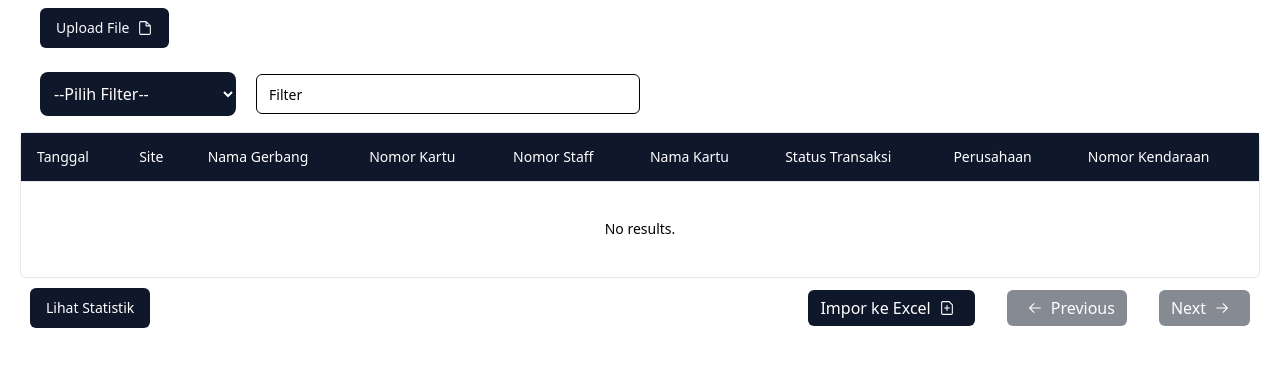
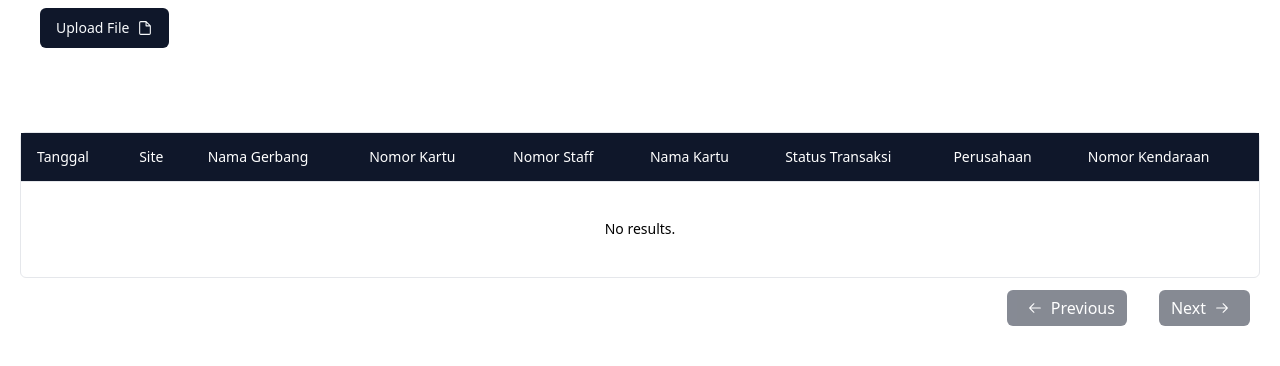
Before and after one commit to ninoslat1/vitets-excel-reader, a React (Vite) app: page / in a window 1280 px wide. Shown: the top 366 px of the page. Built offline with nearby package versions, Linux system fonts and the light colour scheme.

Commit message:
feature: conditional render on data

```diff
--- a/src/components/BottomTable.tsx
+++ b/src/components/BottomTable.tsx
@@ -8,14 +8,14 @@ import {Insight} from "./Insight";
 export function BottomTable<TData>({data, dataTransaction, table}:IBottomTable<TData>){
     return (
       <div className="block md:flex items-center justify-between text-xs md:text-base">
-        <div className="flex justify-between md:gap-8 p-2.5">
+        <div className={`flex justify-between md:gap-8 p-2.5 ${table.getRowModel().rows?.length ? "" : "invisible"}`}>
           <Insight dataTransaction={dataTransaction} table={table}/>
         </div>
         <div className="flex justify-between md:gap-8 p-2.5">
           <Button
             size="sm"
             onClick={() => handleXLSImport(data, dataTransaction)}
-            className="bg-slate-900 text-white hover:bg-green-800 text-xs md:text-base items-center"
+            className={`bg-slate-900 text-white hover:bg-green-800 text-xs md:text-base items-center ${table.getRowModel().rows?.length ? "" : "invisible"}`}
           >
             Impor ke Excel <FilePlusIcon className="h-2 w-2 md:h-4 md:w-4 mx-2"/>
           </Button>
--- a/src/components/DataTable.tsx
+++ b/src/components/DataTable.tsx
@@ -12,8 +12,13 @@ export function DataTable<TData, TValue>({
   data,
 }: IDataTableProps<TData, TValue>) {
 
+  // Deklarasikan state filter kolom
   const [columnFilters, setColumnFilters] = useState<ColumnFiltersState>([])
+
+  // Deklarasikan state filter select
   const [selectedValues, setSelectedValues] = useState<string>("")
+
+  // Deklarasikan referensi untuk komponen tabel
   const tableComponent = useRef<HTMLTableElement>(null)
 
   // Dekalarsikan variabel tabel untuk Tanstack Table
@@ -35,7 +40,7 @@ export function DataTable<TData, TValue>({
 
   return (
     <div>
-      <div className="flex items-center py-4">
+      <div className={`flex items-center py-4 ${table.getRowModel().rows?.length ? "" : "invisible"} `}>
         <select value={selectedValues} onChange={(e: ChangeEvent<HTMLSelectElement>) => handleSelectChange(e, setSelectedValues)} className="p-2.5 bg-slate-900 rounded-lg text-white mx-5 hover:bg-white hover:text-slate-900 hover:cursor-pointer">
         <optgroup label="Filter List">
           <option value={''}>--Pilih Filter--</option>
--- a/src/components/Insight.tsx
+++ b/src/components/Insight.tsx
@@ -2,44 +2,14 @@ import { IBottomTable } from "@/interface"
 import { Button } from "./ui/button"
 import { Dialog, DialogClose, DialogContent, DialogFooter, DialogHeader, DialogTitle, DialogTrigger } from "./ui/dialog"
 import { CheckIcon, EnterIcon, ExitIcon } from "@radix-ui/react-icons"
-import { Chart, AxisOptions } from 'react-charts'
-import { useMemo } from "react"
-import { DailyTransaction, TSeries } from "@/type"
+import { Chart } from 'react-charts'
+import { handleChart } from "@/utils/HandleChart"
 
 
 export function Insight<TData>({dataTransaction, table}:Partial<IBottomTable<TData>>) {
-    const names = Array.from(table?.getAllColumns()?.map((column: any) => column.getFacetedUniqueValues())[2]).map((item: any) => item[0]);
 
-    const data: TSeries[] = [
-    {
-        label: 'Data Statistik Gerbang',
-        data: [],
-    },
-    ];
-
-    names.forEach((name) => {
-    const controllerCount: number | undefined = dataTransaction?.filter(cell => cell.getValue("controller") === name).length;
-    data[0].data.push({
-        controller: name,
-        count: controllerCount,
-    });
-    });
-
-    const primaryAxis = useMemo(
-        (): AxisOptions<DailyTransaction> => ({
-          getValue: datum => datum.controller,
-        }),
-        []
-      )
-
-      const secondaryAxes = useMemo(
-        (): AxisOptions<DailyTransaction>[] => [
-          {
-            getValue: datum => datum.count,
-          },
-        ],
-        []
-      )
+  // Mengambil data yang dibutuhkan untuk meng-generate chart
+  const { data, primaryAxis, secondaryAxes } = handleChart({table, dataTransaction});
 
   return (
     <div>
--- /dev/null
+++ b/src/utils/HandleChart.ts
@@ -0,0 +1,46 @@
+import { IBottomTable } from "@/interface";
+import { DailyTransaction, TSeries } from "@/type";
+import { useMemo } from "react";
+import { AxisOptions } from "react-charts";
+
+// Deklarasikan fungsi untuk menangani chart
+export function handleChart<TData>({table, dataTransaction}:Partial<IBottomTable<TData>>) {
+    const controllerNames: string[] = Array.from(table?.getAllColumns()?.map((column: any) => column.getFacetedUniqueValues())[2]).map((item: any) => item[0]);
+
+    const data: TSeries[] = [
+      {
+        label: 'Data Statistik Gerbang',
+        data: [],
+      },
+    ];
+
+    controllerNames.forEach((name) => {
+      const controllerCount: number | undefined = dataTransaction?.filter(cell => cell.getValue("controller") === name).length;
+      data[0].data.push({
+        controller: name,
+        count: controllerCount,
+      });
+    });
+
+    const primaryAxis = useMemo(
+      (): AxisOptions<DailyTransaction> => ({
+        getValue: datum => datum.controller,
+      }),
+      []
+    );
+
+    const secondaryAxes = useMemo(
+      (): AxisOptions<DailyTransaction>[] => [
+        {
+          getValue: datum => datum.count,
+        },
+      ],
+      []
+    );
+
+    return {
+      data,
+      primaryAxis,
+      secondaryAxes,
+    };
+  }
```
